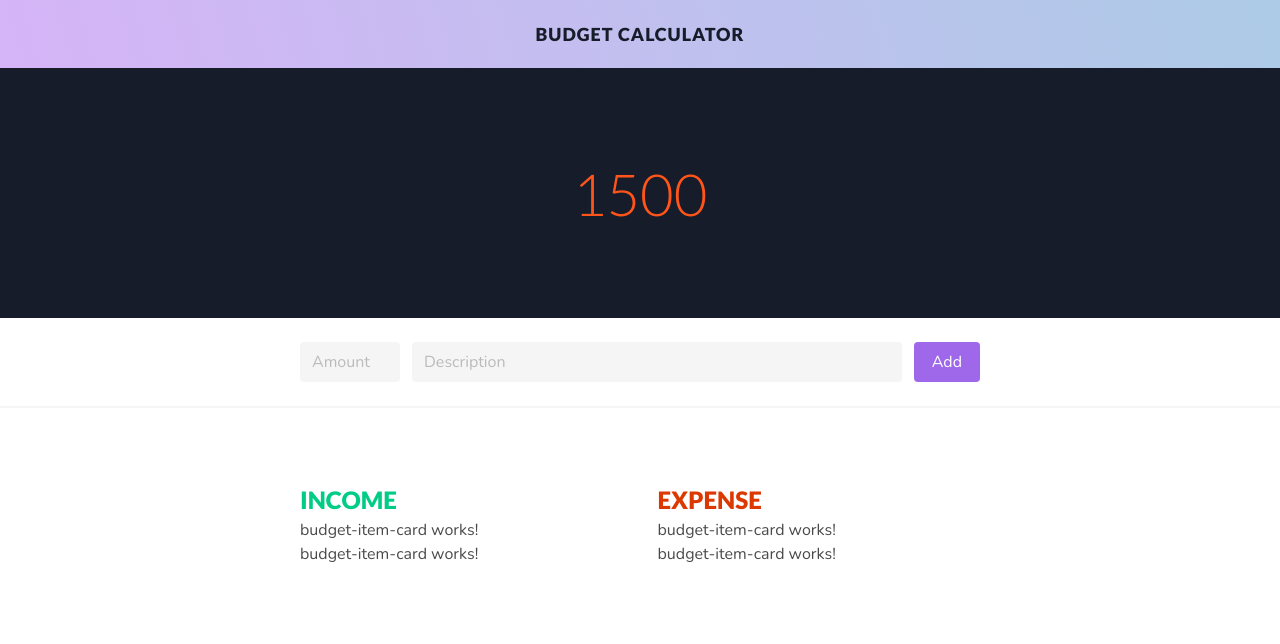
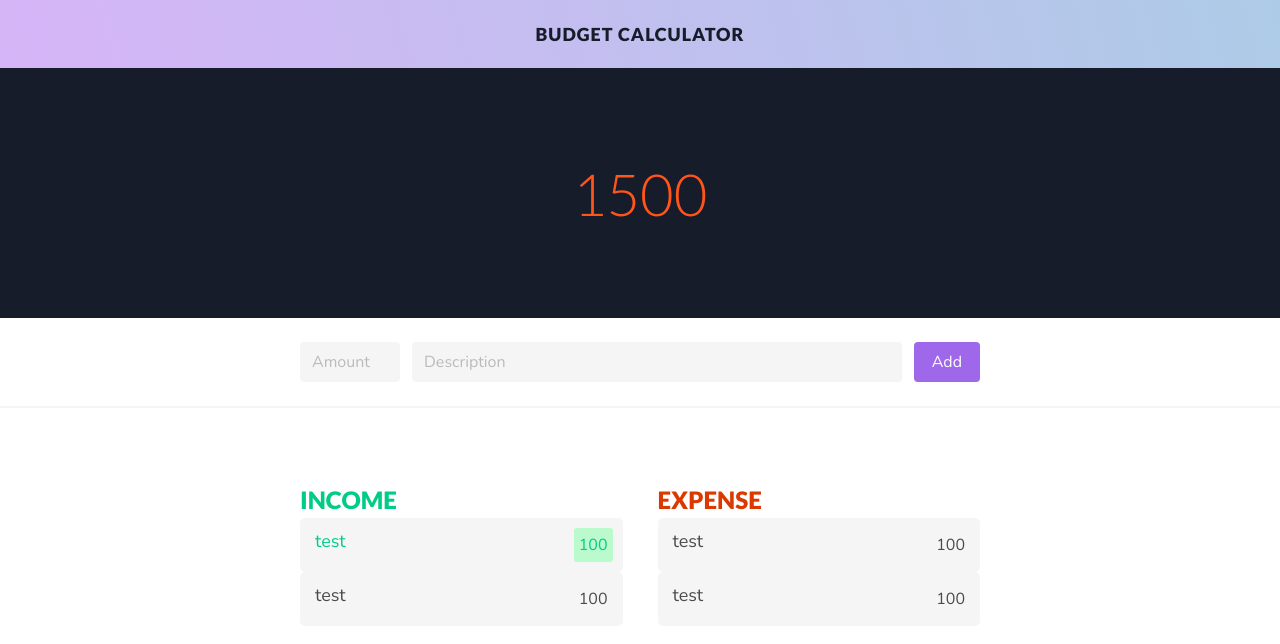
Before and after one commit to Dang3rZone/Budget-Calculator_Angular, an Angular app: page / in a window 1280 px wide. Shown: the top 644 px of the page. Built offline with nearby package versions, Linux system fonts and the light colour scheme.

Commit message:
styling for income and expense cards

```diff
--- a/src/app/budget-item-list/budget-item-card/budget-item-card.component.html
+++ b/src/app/budget-item-list/budget-item-card/budget-item-card.component.html
@@ -1 +1,10 @@
-<p>budget-item-card works!</p>
+<div class="root">
+  <div class="budget-item" [ngClass]="{ income: isIncome }">
+    <div class="description">
+      <p>test</p>
+    </div>
+    <div class="amount">
+      <p>100</p>
+    </div>
+  </div>
+</div>
--- a/src/app/budget-item-list/budget-item-card/budget-item-card.component.scss
+++ b/src/app/budget-item-list/budget-item-card/budget-item-card.component.scss
@@ -0,0 +1,44 @@
+@import "../../../main-styles.scss";
+
+.root {
+  display: flex;
+  width: 100%;
+}
+
+.budget-item {
+  display: flex;
+  width: 100%;
+  background-color: $light-grey;
+  padding: 10px;
+  border-radius: 5px;
+  cursor: pointer;
+
+  .description {
+    flex-grow: 1;
+    font-size: 18px;
+    margin-left: 5px;
+  }
+
+  .amount {
+    padding: 5px;
+    border-radius: 3px;
+  }
+}
+
+.expense {
+  p {
+    color: $red;
+  }
+  .amount {
+    background-color: $light-red;
+  }
+}
+
+.income {
+  p {
+    color: $green;
+  }
+  .amount {
+    background-color: $light-green;
+  }
+}
--- a/src/app/budget-item-list/budget-item-card/budget-item-card.component.ts
+++ b/src/app/budget-item-list/budget-item-card/budget-item-card.component.ts
@@ -1,15 +1,13 @@
-import { Component, OnInit } from '@angular/core';
+import { Component, Input, OnInit } from '@angular/core';
 
 @Component({
   selector: 'app-budget-item-card',
   templateUrl: './budget-item-card.component.html',
-  styleUrls: ['./budget-item-card.component.scss']
+  styleUrls: ['./budget-item-card.component.scss'],
 })
 export class BudgetItemCardComponent implements OnInit {
+  @Input() isIncome: boolean;
+  constructor() {}
 
-  constructor() { }
-
-  ngOnInit(): void {
-  }
-
+  ngOnInit(): void {}
 }
--- a/src/app/budget-item-list/budget-item-list.component.html
+++ b/src/app/budget-item-list/budget-item-list.component.html
@@ -2,7 +2,7 @@
   <div class="budget-items-container">
     <div class="income-column">
       <h1>Income</h1>
-      <app-budget-item-card></app-budget-item-card>
+      <app-budget-item-card [isIncome]="true"></app-budget-item-card>
       <app-budget-item-card></app-budget-item-card>
     </div>
 
```
